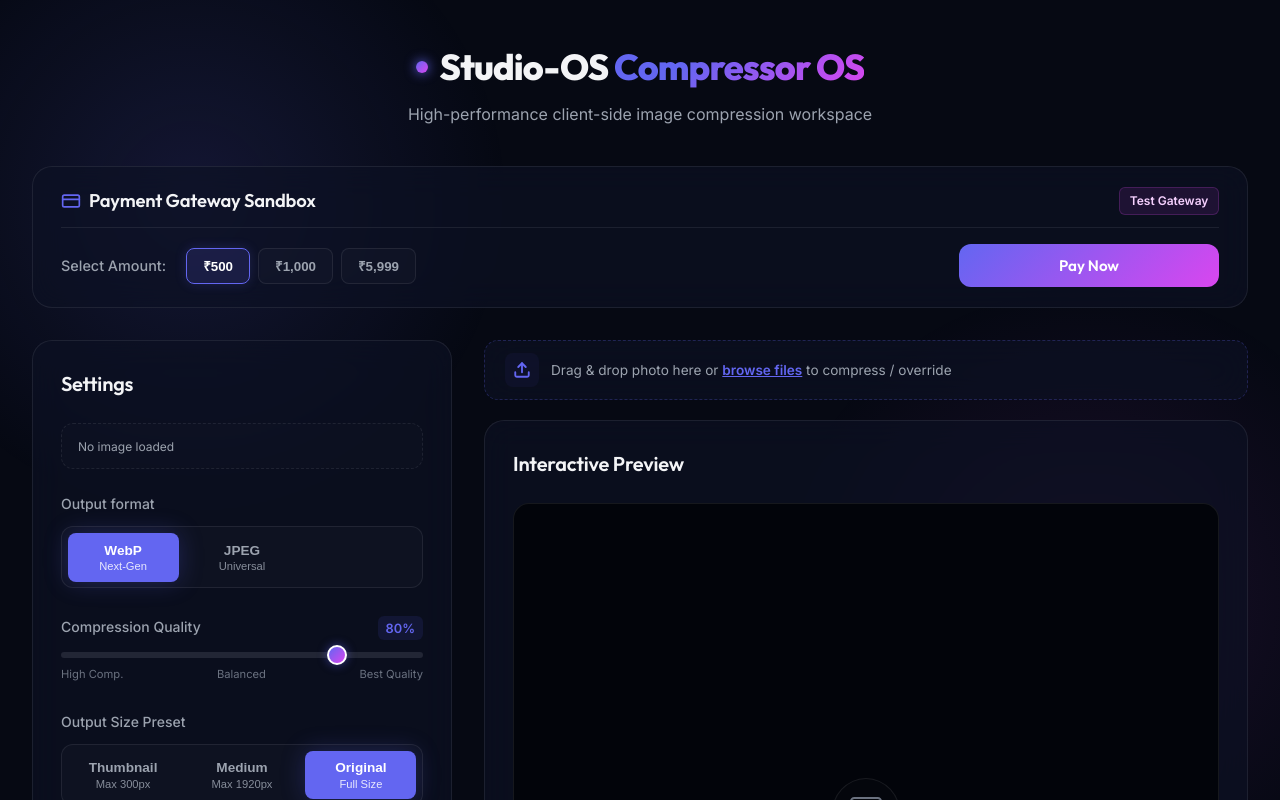
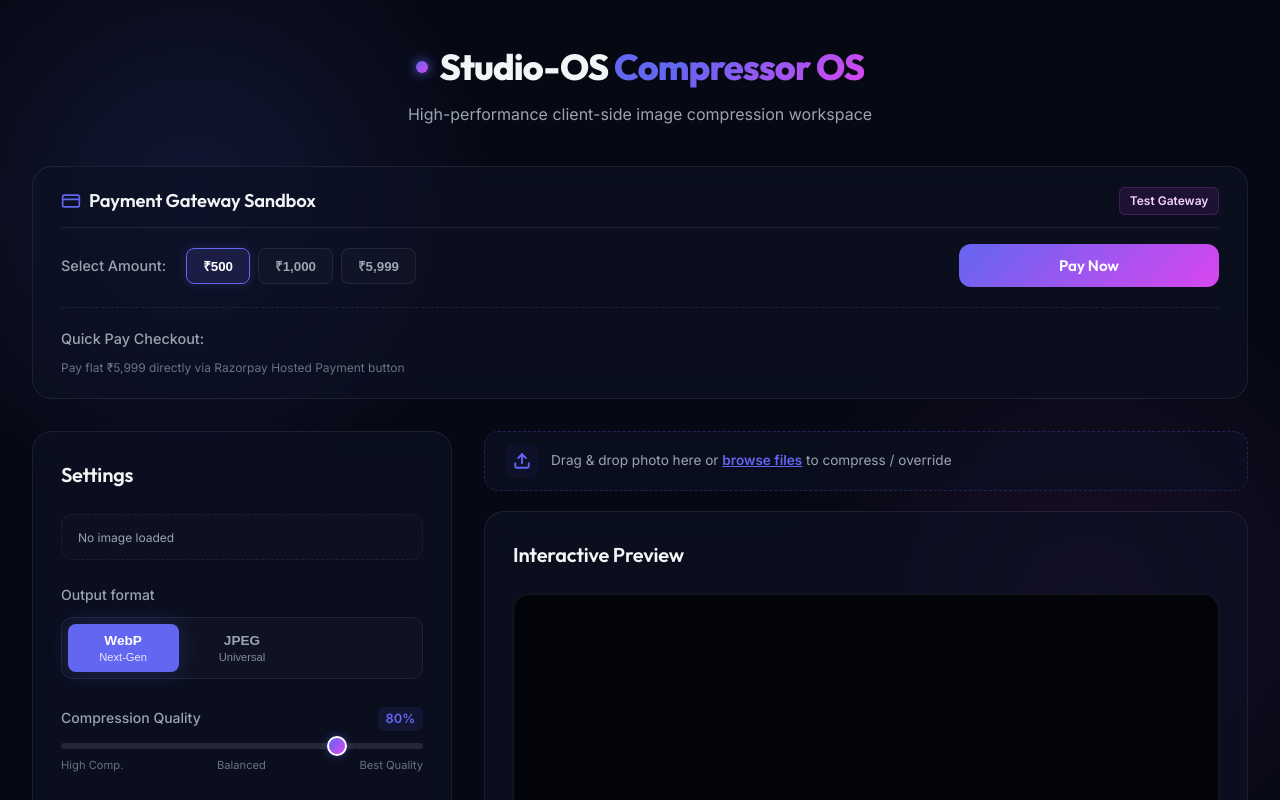
Before and after one commit to varunmiyani/demo, a React (Vite) app: page / in a window 1280 px wide. Shown: the top 800 px of the page. Built offline with nearby package versions, Linux system fonts and the light colour scheme.

Commit message:
feat: add Razorpay flat ₹5999 quick pay hosted button

```diff
--- a/src/App.jsx
+++ b/src/App.jsx
@@ -33,6 +33,7 @@ export default function App() {
 
   const containerRef = useRef(null);
   const fileInputRef = useRef(null);
+  const quickPayFormRef = useRef(null);
 
   // Debounce quality changes so we don't re-compress on every single slider tick
   useEffect(() => {
@@ -49,6 +50,21 @@ export default function App() {
       if (compressedUrl) URL.revokeObjectURL(compressedUrl);
     };
   }, [originalUrl, compressedUrl]);
+
+  // Load Razorpay Hosted Payment Button script dynamically
+  useEffect(() => {
+    if (!quickPayFormRef.current) return;
+
+    // Clear out to prevent duplication during hot reloads
+    quickPayFormRef.current.innerHTML = '';
+
+    const script = document.createElement('script');
+    script.src = 'https://checkout.razorpay.com/v1/payment-button.js';
+    script.setAttribute('data-payment_button_id', 'pl_TDi5nRLHukOWRg');
+    script.async = true;
+
+    quickPayFormRef.current.appendChild(script);
+  }, []);
 
   // Handle image compression when variables change
   useEffect(() => {
@@ -429,6 +445,17 @@ export default function App() {
                 )}
               </button>
             </div>
+
+            {/* Flat ₹5999 Quick Pay Pre-built Button */}
+            <div className="quick-pay-row" style={{ marginTop: '1.25rem', paddingTop: '1.25rem', borderTop: '1px dashed var(--border-glass)', display: 'flex', alignItems: 'center', justifyContent: 'space-between', flexWrap: 'wrap', gap: '1rem' }}>
+              <div className="quick-pay-info">
+                <span className="select-label" style={{ display: 'block', marginBottom: '0.25rem' }}>Quick Pay Checkout:</span>
+                <span style={{ fontSize: '0.75rem', color: 'var(--text-muted)' }}>Pay flat ₹5,999 directly via Razorpay Hosted Payment button</span>
+              </div>
+              <form ref={quickPayFormRef} style={{ minHeight: '40px', display: 'flex', alignItems: 'center' }}>
+                {/* Script injected dynamically */}
+              </form>
+            </div>
           </div>
         </div>
 
```
